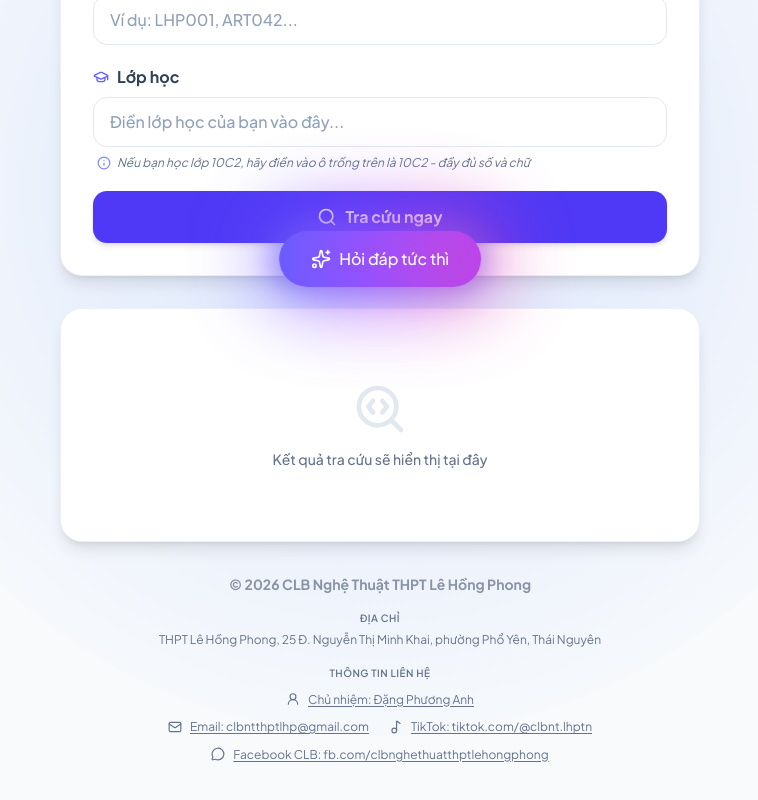
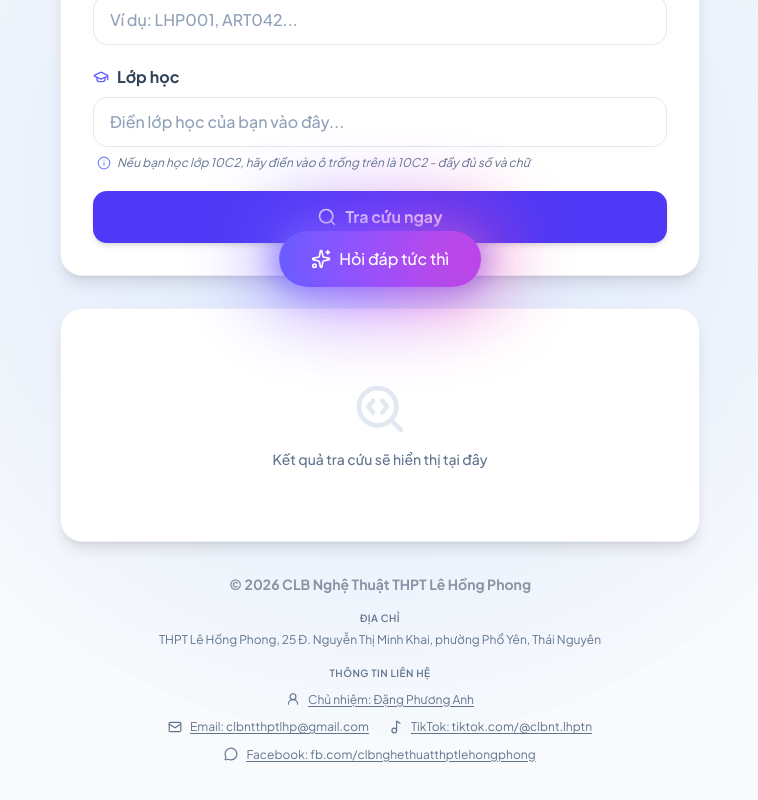
Before and after one commit to dartwhen/tracuu-clbnt, a Next.js app: page / in a window 1280 px wide. Shown: the part 473-1273 px from the top of the page, without its empty margins (260-1018 px from the left). Built offline with nearby package versions, Linux system fonts and the light colour scheme.

Commit message:
feat: update Facebook link text in page component
Updated the Facebook link description for clarity

Co-authored-by: dartwhen <308029873+dartwhen@users.noreply.github.com>

```diff
--- a/app/page.tsx
+++ b/app/page.tsx
@@ -110,7 +110,7 @@ export default function Page() {
                 className="inline-flex items-center gap-2 text-slate-500 hover:text-indigo-500 transition-colors underline underline-offset-2"
               >
                 <MessageCircle className="w-3.5 h-3.5 shrink-0" aria-hidden="true" />
-                <span>Facebook CLB: fb.com/clbnghethuatthptlehongphong</span>
+                <span>Facebook: fb.com/clbnghethuatthptlehongphong</span>
               </a>
             </div>
           </div>
```
